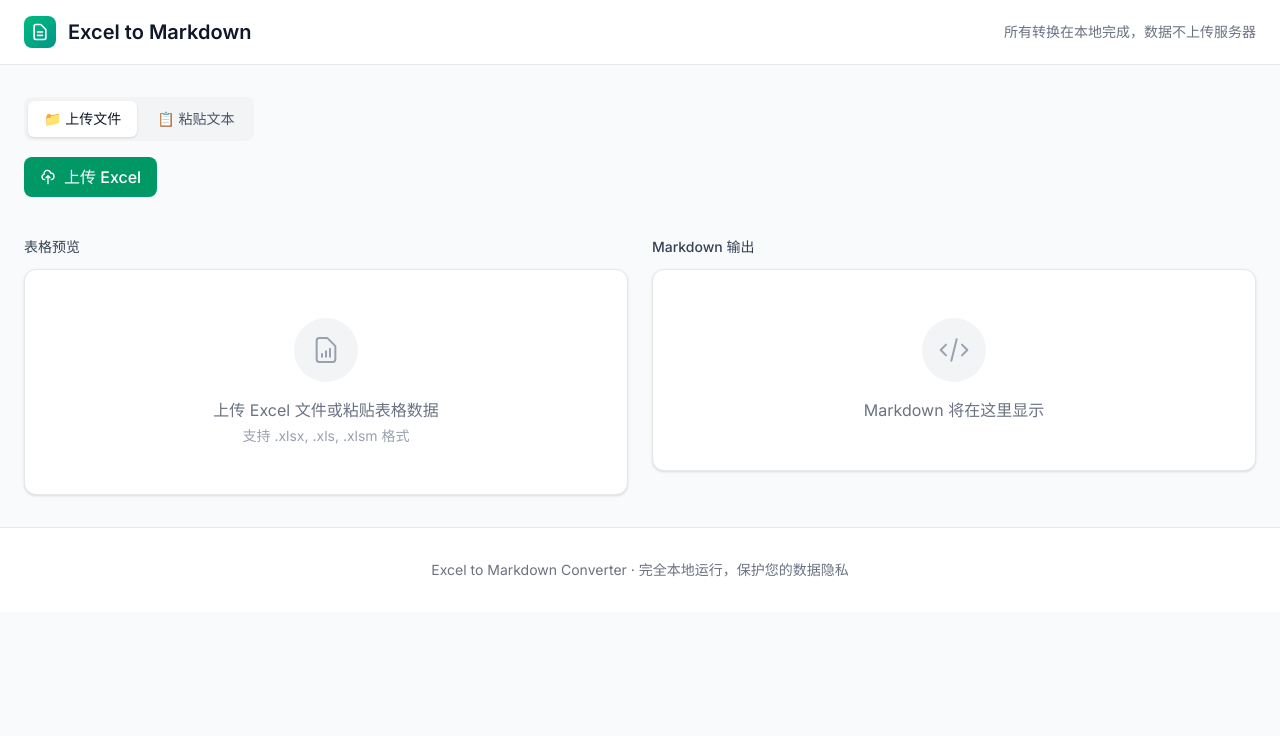
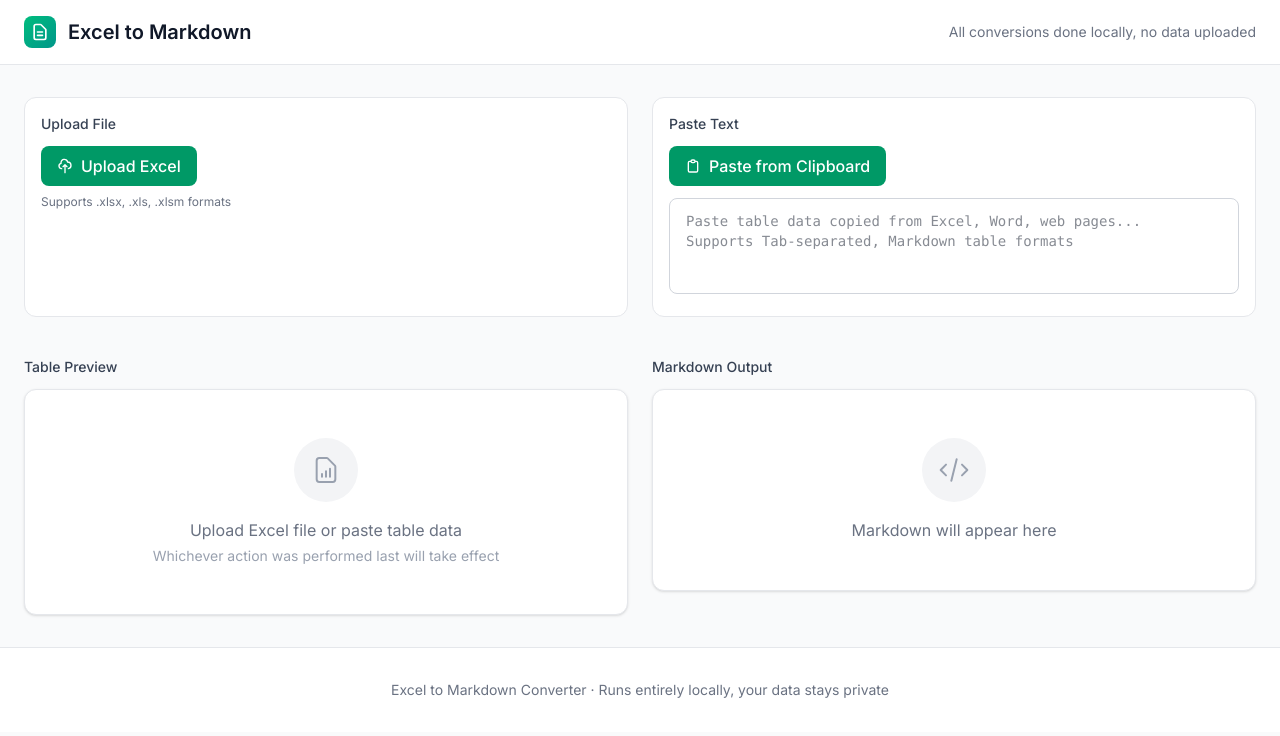
Before and after one commit to winniesi/excel2markdown, a Next.js app: page / in a window 1280 px wide. Shown: the top 736 px of the page. Built offline with nearby package versions, Linux system fonts and the light colour scheme.

Commit message:
Merge upload and paste inputs on single page, use English

```diff
--- a/app/page.tsx
+++ b/app/page.tsx
@@ -6,7 +6,6 @@ import * as XLSX from 'xlsx';
 type TableData = (string | number)[][];
 
 type AlignMode = 'left' | 'center' | 'right' | 'none';
-type InputMode = 'upload' | 'paste';
 
 export default function Home() {
   const [tableData, setTableData] = useState<TableData>([]);
@@ -17,7 +16,6 @@ export default function Home() {
   const [workbook, setWorkbook] = useState<XLSX.WorkBook | null>(null);
   const [alignMode, setAlignMode] = useState<AlignMode>('left');
   const [boldHeader, setBoldHeader] = useState<boolean>(true);
-  const [inputMode, setInputMode] = useState<InputMode>('upload');
   const [pasteText, setPasteText] = useState<string>('');
   const fileInputRef = useRef<HTMLInputElement>(null);
 
@@ -223,37 +221,16 @@ export default function Home() {
               </div>
               <h1 className="text-xl font-semibold text-gray-900">Excel to Markdown</h1>
             </div>
-            <p className="text-sm text-gray-500">所有转换在本地完成，数据不上传服务器</p>
+            <p className="text-sm text-gray-500">All conversions done locally, no data uploaded</p>
           </div>
         </div>
       </header>
 
       <main className="max-w-7xl mx-auto px-6 py-8">
         <div className="mb-6">
-          <div className="flex gap-1 mb-4 bg-gray-100 p-1 rounded-lg w-fit">
-            <button
-              onClick={() => setInputMode('upload')}
-              className={`px-4 py-2 rounded-md text-sm font-medium transition-colors ${
-                inputMode === 'upload'
-                  ? 'bg-white text-gray-900 shadow-sm'
-                  : 'text-gray-600 hover:text-gray-900'
-              }`}
-            >
-              📁 上传文件
-            </button>
-            <button
-              onClick={() => setInputMode('paste')}
-              className={`px-4 py-2 rounded-md text-sm font-medium transition-colors ${
-                inputMode === 'paste'
-                  ? 'bg-white text-gray-900 shadow-sm'
-                  : 'text-gray-600 hover:text-gray-900'
-              }`}
-            >
-              📋 粘贴文本
-            </button>
-          </div>
-
-          {inputMode === 'upload' ? (
+          <div className="grid grid-cols-1 md:grid-cols-2 gap-6">
+            <div className="p-4 border border-gray-200 rounded-xl bg-white">
+              <h3 className="text-sm font-medium text-gray-700 mb-3">Upload File</h3>
               <div className="flex flex-wrap gap-3 items-center">
                 <input
                   ref={fileInputRef}
@@ -270,10 +247,14 @@ export default function Home() {
                   <svg className="w-4 h-4" fill="none" stroke="currentColor" viewBox="0 0 24 24">
                     <path strokeLinecap="round" strokeLinejoin="round" strokeWidth={2} d="M7 16a4 4 0 01-.88-7.903A5 5 0 1115.9 6L16 6a5 5 0 011 9.9M15 13l-3-3m0 0l-3 3m3-3v12" />
                   </svg>
-                上传 Excel
+                  Upload Excel
                 </label>
               </div>
-          ) : (
+              <p className="text-xs text-gray-500 mt-2">Supports .xlsx, .xls, .xlsm formats</p>
+            </div>
+
+            <div className="p-4 border border-gray-200 rounded-xl bg-white">
+              <h3 className="text-sm font-medium text-gray-700 mb-3">Paste Text</h3>
               <div className="space-y-3">
                 <div className="flex gap-3">
                   <button
@@ -283,30 +264,31 @@ export default function Home() {
                     <svg className="w-4 h-4" fill="none" stroke="currentColor" viewBox="0 0 24 24">
                       <path strokeLinecap="round" strokeLinejoin="round" strokeWidth={2} d="M9 5H7a2 2 0 00-2 2v12a2 2 0 002 2h10a2 2 0 002-2V7a2 2 0 00-2-2h-2M9 5a2 2 0 002 2h2a2 2 0 002-2M9 5a2 2 0 012-2h2a2 2 0 012 2" />
                     </svg>
-                  从剪贴板粘贴
+                    Paste from Clipboard
                   </button>
                   {pasteText && (
                     <button
                       onClick={() => handleTextInput('')}
                       className="inline-flex items-center gap-2 px-4 py-2 text-gray-600 hover:text-red-600 hover:bg-red-50 rounded-lg transition-colors font-medium"
                     >
-                    清空文本
+                      Clear
                     </button>
                   )}
                 </div>
                 <textarea
                   value={pasteText}
                   onChange={(e) => handleTextInput(e.target.value)}
-                placeholder="在此粘贴从 Excel、Word、网页复制的表格数据...&#10;支持 Tab 分隔、Markdown 表格格式"
-                className="w-full h-32 px-4 py-3 border border-gray-300 rounded-lg focus:outline-none focus:ring-2 focus:ring-emerald-500 focus:border-transparent resize-none text-sm font-mono"
+                  placeholder="Paste table data copied from Excel, Word, web pages...&#10;Supports Tab-separated, Markdown table formats"
+                  className="w-full h-24 px-4 py-3 border border-gray-300 rounded-lg focus:outline-none focus:ring-2 focus:ring-emerald-500 focus:border-transparent resize-none text-sm font-mono"
                 />
               </div>
-          )}
+            </div>
+          </div>
 
           <div className="flex flex-wrap gap-3 items-center mt-4">
             {sheetNames.length > 1 && (
               <div className="flex items-center gap-2">
-                <span className="text-sm text-gray-500">工作表：</span>
+                <span className="text-sm text-gray-500">Sheet:</span>
                 <select
                   value={activeSheet}
                   onChange={(e) => handleSheetChange(e.target.value)}
@@ -327,7 +309,7 @@ export default function Home() {
                 <svg className="w-4 h-4" fill="none" stroke="currentColor" viewBox="0 0 24 24">
                   <path strokeLinecap="round" strokeLinejoin="round" strokeWidth={2} d="M19 7l-.867 12.142A2 2 0 0116.138 21H7.862a2 2 0 01-1.995-1.858L5 7m5 4v6m4-6v6m1-10V4a1 1 0 00-1-1h-4a1 1 0 00-1 1v3M4 7h16" />
                 </svg>
-                清空
+                Clear
               </button>
             )}
           </div>
@@ -339,17 +321,17 @@ export default function Home() {
               </svg>
               <span>{fileName}</span>
               <span className="text-gray-400">·</span>
-              <span>{tableData.length} 行</span>
+              <span>{tableData.length} rows</span>
             </div>
           )}
         </div>
 
         {tableData.length > 0 && (
           <div className="mb-6 p-4 bg-white rounded-xl border border-gray-200 shadow-sm">
-            <h3 className="text-sm font-medium text-gray-700 mb-3">格式选项</h3>
+            <h3 className="text-sm font-medium text-gray-700 mb-3">Format Options</h3>
             <div className="flex flex-wrap gap-4">
               <div className="flex items-center gap-2">
-                <span className="text-sm text-gray-500">对齐：</span>
+                <span className="text-sm text-gray-500">Alignment:</span>
                 {(['left', 'center', 'right', 'none'] as AlignMode[]).map((mode) => (
                   <button
                     key={mode}
@@ -360,7 +342,7 @@ export default function Home() {
                         : 'bg-gray-100 text-gray-600 hover:bg-gray-200'
                     }`}
                   >
-                    {mode === 'left' ? '左对齐' : mode === 'center' ? '居中' : mode === 'right' ? '右对齐' : '无'}
+                    {mode === 'left' ? 'Left' : mode === 'center' ? 'Center' : mode === 'right' ? 'Right' : 'None'}
                   </button>
                 ))}
               </div>
@@ -372,7 +354,7 @@ export default function Home() {
                     onChange={handleBoldHeaderChange}
                     className="w-4 h-4 text-emerald-600 border-gray-300 rounded focus:ring-emerald-500"
                   />
-                  <span className="text-sm text-gray-600">表头加粗</span>
+                  <span className="text-sm text-gray-600">Bold Header</span>
                 </label>
               </div>
             </div>
@@ -381,7 +363,7 @@ export default function Home() {
 
         <div className="grid grid-cols-1 lg:grid-cols-2 gap-6">
           <div>
-            <h2 className="text-sm font-medium text-gray-700 mb-3">表格预览</h2>
+            <h2 className="text-sm font-medium text-gray-700 mb-3">Table Preview</h2>
             <div className="bg-white rounded-xl border border-gray-200 shadow-sm overflow-hidden">
               {tableData.length === 0 ? (
                 <div className="p-12 text-center">
@@ -390,8 +372,8 @@ export default function Home() {
                       <path strokeLinecap="round" strokeLinejoin="round" strokeWidth={1.5} d="M9 17v-2m3 2v-4m3 4v-6m2 10H7a2 2 0 01-2-2V5a2 2 0 012-2h5.586a1 1 0 01.707.293l5.414 5.414a1 1 0 01.293.707V19a2 2 0 01-2 2z" />
                     </svg>
                   </div>
-                  <p className="text-gray-500">上传 Excel 文件或粘贴表格数据</p>
-                  <p className="text-sm text-gray-400 mt-1">支持 .xlsx, .xls, .xlsm 格式</p>
+                  <p className="text-gray-500">Upload Excel file or paste table data</p>
+                  <p className="text-sm text-gray-400 mt-1">Whichever action was performed last will take effect</p>
                 </div>
               ) : (
                 <div className="overflow-x-auto max-h-96 overflow-y-auto">
@@ -424,7 +406,7 @@ export default function Home() {
 
           <div>
             <div className="flex items-center justify-between mb-3">
-              <h2 className="text-sm font-medium text-gray-700">Markdown 输出</h2>
+              <h2 className="text-sm font-medium text-gray-700">Markdown Output</h2>
               {markdown && (
                 <div className="flex gap-2">
                   <button
@@ -434,7 +416,7 @@ export default function Home() {
                     <svg className="w-4 h-4" fill="none" stroke="currentColor" viewBox="0 0 24 24">
                       <path strokeLinecap="round" strokeLinejoin="round" strokeWidth={2} d="M8 16H6a2 2 0 01-2-2V6a2 2 0 012-2h8a2 2 0 012 2v2m-6 12h8a2 2 0 002-2v-8a2 2 0 00-2-2h-8a2 2 0 00-2 2v8a2 2 0 002 2z" />
                     </svg>
-                    复制
+                    Copy
                   </button>
                   <button
                     onClick={handleDownload}
@@ -443,7 +425,7 @@ export default function Home() {
                     <svg className="w-4 h-4" fill="none" stroke="currentColor" viewBox="0 0 24 24">
                       <path strokeLinecap="round" strokeLinejoin="round" strokeWidth={2} d="M4 16v1a3 3 0 003 3h10a3 3 0 003-3v-1m-4-4l-4 4m0 0l-4-4m4 4V4" />
                     </svg>
-                    下载
+                    Download
                   </button>
                 </div>
               )}
@@ -460,7 +442,7 @@ export default function Home() {
                       <path strokeLinecap="round" strokeLinejoin="round" strokeWidth={1.5} d="M10 20l4-16m4 4l4 4-4 4M6 16l-4-4 4-4" />
                     </svg>
                   </div>
-                  <p className="text-gray-500">Markdown 将在这里显示</p>
+                  <p className="text-gray-500">Markdown will appear here</p>
                 </div>
               )}
             </div>
@@ -470,7 +452,7 @@ export default function Home() {
 
       <footer className="mt-auto py-8 border-t border-gray-200 bg-white">
         <div className="max-w-7xl mx-auto px-6 text-center text-sm text-gray-500">
-          <p>Excel to Markdown Converter · 完全本地运行，保护您的数据隐私</p>
+          <p>Excel to Markdown Converter · Runs entirely locally, your data stays private</p>
         </div>
       </footer>
     </div>
```
Lines whose indentation alone changed are shown as unchanged.
